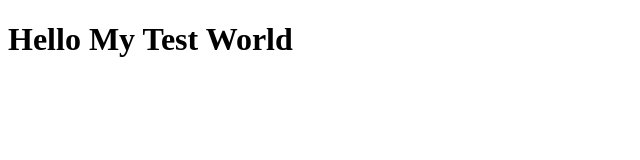
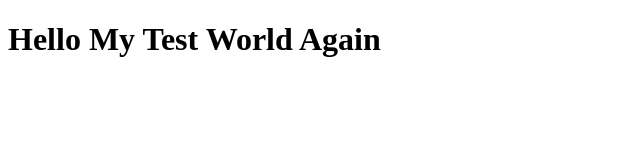
Before and after one commit to Resa-Obamwonyi/Test-Repository, a plain HTML site: page index.html in a window 1280 px wide. Shown: the whole page, without its empty margins (0-640 px from the left). Drawn offline with Linux system fonts and the light colour scheme.

Commit message:
test branch push

```diff
--- a/index.html
+++ b/index.html
@@ -7,6 +7,6 @@
     <title>Test</title>
 </head>
 <body>
-   <h1>Hello My Test World</h1>
+   <h1>Hello My Test World Again</h1>
 </body>
 </html>
```
